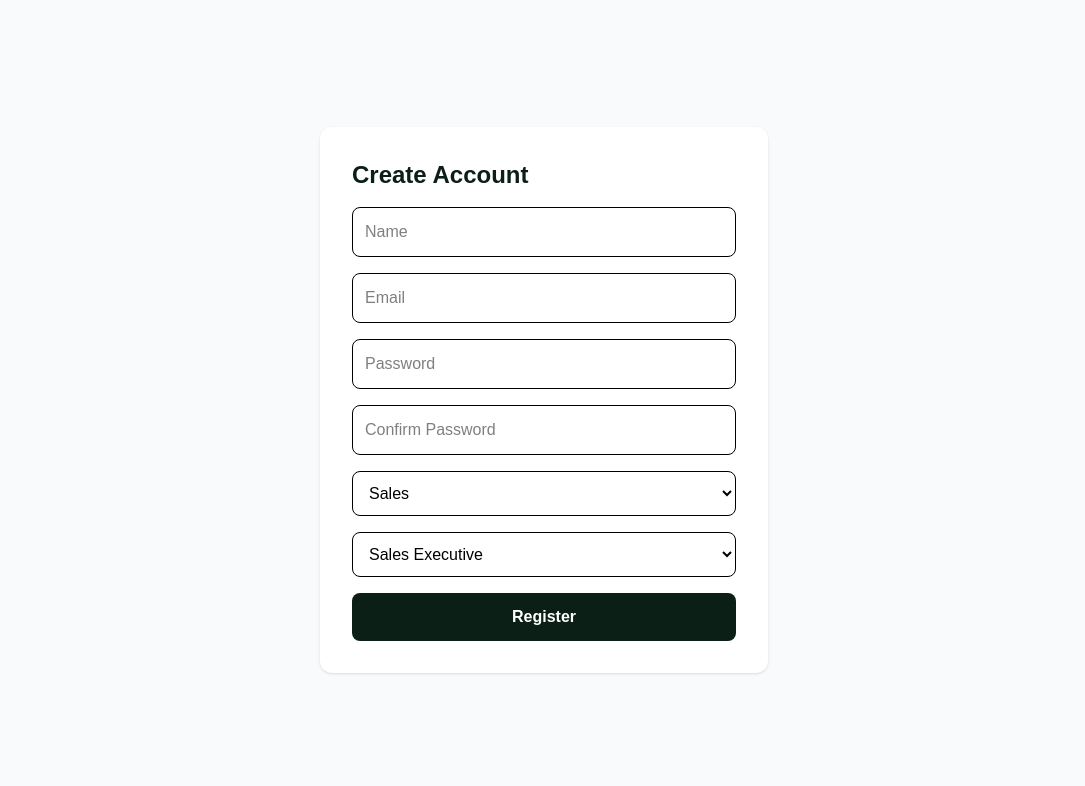
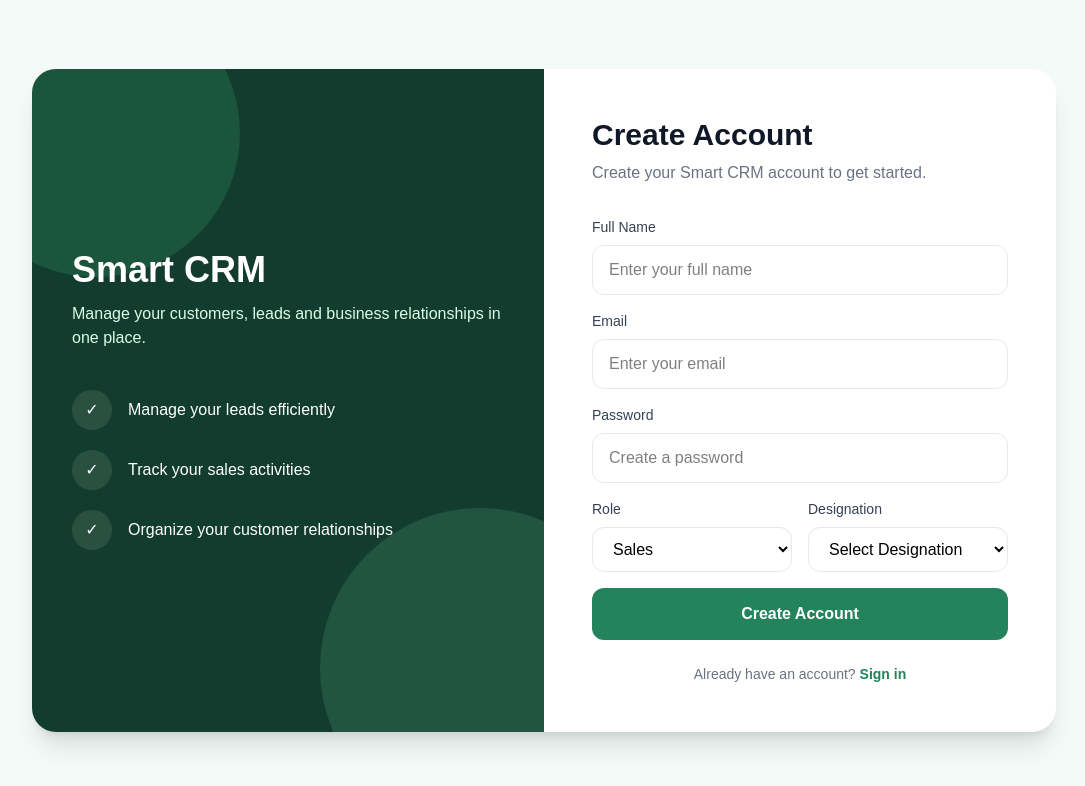
Before and after one commit to simranbist62/Smart-CRM, a Next.js app: page /register in a window 1280 px wide. Shown: the top 786 px of the page, without its empty margins (96-1181 px from the left). Built offline with nearby package versions, Linux system fonts and the light colour scheme.

Commit message:
Fix Login and register page

```diff
--- a/src/app/login/page.tsx
+++ b/src/app/login/page.tsx
@@ -1,113 +1,14 @@
-"use client";
-
-import Link from "next/link";
-import { useState } from "react";
-import { useRouter } from "next/navigation";
-import api from "@/src/api/api";
-import axios from "axios";
+import AuthLayout from "../../components/Auth/Authlayout";
+import LoginForm from "../../components/Auth/Loginform";
 
 export default function LoginPage() {
-  const router = useRouter();
-
-  const [form, setForm] = useState({
-    email: "",
-    password: "",
-  });
-
-  const [error, setError] = useState("");
-  const [loading, setLoading] = useState(false);
-
-  const handleSubmit = async (e: React.FormEvent) => {
-    e.preventDefault();
-
-    setError("");
-    setLoading(true);
-
-    try {
-      const response = await api.post("/auth/login", {
-        email: form.email,
-        password: form.password,
-      });
-
-      console.log("Login response:", response.data);
-      const token = response.data.data.token;
-
-      localStorage.setItem("token", token);
-
-      alert("Login successful");
-
-      // Redirect to dashboard
-      router.push("/dashboard");
-    } catch (error) {
-      console.error("Login failed:", error);
-
-      if (axios.isAxiosError(error)) {
-        setError(error.response?.data?.message || "Invalid email or password");
-      } else {
-        setError("Something went wrong");
-      }
-    } finally {
-      setLoading(false);
-    }
-  };
-
   return (
-    <div className="flex min-h-screen items-center justify-center bg-gray-50">
-      <form
-        onSubmit={handleSubmit}
-        className="w-full max-w-md space-y-4 rounded-xl bg-white p-8 shadow"
-      >
-        <h1 className="text-2xl font-bold text-[#0B1F16]">Login</h1>
-
-        {error && (
-          <p className="rounded-lg bg-red-50 p-3 text-sm text-red-600">
-            {error}
-          </p>
-        )}
-
-        <input
-          type="email"
-          placeholder="Email"
-          value={form.email}
-          onChange={(e) =>
-            setForm({
-              ...form,
-              email: e.target.value,
-            })
-          }
-          className="w-full rounded-lg border p-3 text-black"
-          required
-        />
-
-        <input
-          type="password"
-          placeholder="Password"
-          value={form.password}
-          onChange={(e) =>
-            setForm({
-              ...form,
-              password: e.target.value,
-            })
-          }
-          className="w-full rounded-lg border p-3 text-black"
-          required
-        />
-
-        <button
-          type="submit"
-          disabled={loading}
-          className="w-full rounded-lg bg-[#0B1F16] py-3 font-semibold text-white disabled:cursor-not-allowed disabled:opacity-50"
-        >
-          {loading ? "Logging in..." : "Login"}
-        </button>
-
-        <p className="text-sm text-gray-500">
-          Don't have an account?{" "}
-          <Link href="/register" className="font-semibold text-[#0B1F16]">
-            Register
-          </Link>
-        </p>
-      </form>
-    </div>
+    <AuthLayout
+      title="Welcome Back"
+      description="Sign in to access your Smart CRM account."
+      type="login"
+    >
+      <LoginForm />
+    </AuthLayout>
   );
 }
--- a/src/app/register/page.tsx
+++ b/src/app/register/page.tsx
@@ -1,127 +1,14 @@
-"use client";
-
-import { useState } from "react";
-import api from "../../api/api";
-import { useRouter } from "next/navigation";
+import AuthLayout from "../../components/Auth/Authlayout";
+import RegisterForm from "../../components/Auth/registerform";
 
 export default function RegisterPage() {
-  const router = useRouter();
-  const [form, setForm] = useState({
-    name: "",
-    email: "",
-    password: "",
-    confirmPassword: "",
-    role: "SALES",
-    designation: "Sales Executive",
-  });
-
-  const handleSubmit = async (e: React.FormEvent) => {
-    e.preventDefault();
-
-    if (form.password !== form.confirmPassword) {
-      alert("Passwords do not match");
-      return;
-    }
-
-    try {
-      const response = await api.post("/auth/register", {
-        name: form.name,
-        email: form.email,
-        password: form.password,
-        role: form.role,
-        designation: form.designation,
-      });
-      console.log("Register response:", response.data);
-      alert("Registered Successfully");
-      router.push("/login");
-    } catch (error: any) {
-      console.error(
-        "Registration failed",
-        error.response?.data || error.message,
-      );
-
-      alert(error.response?.data?.message || "Registration failed");
-    }
-  };
-
   return (
-    <div className="flex min-h-screen items-center justify-center bg-gray-50">
-      <form
-        onSubmit={handleSubmit}
-        className="w-full max-w-md space-y-4 rounded-xl bg-white p-8 shadow"
-      >
-        <h1 className="text-2xl font-bold text-[#0B1F16]">Create Account</h1>
-
-        <input
-          type="text"
-          placeholder="Name"
-          value={form.name}
-          onChange={(e) => setForm({ ...form, name: e.target.value })}
-          className="w-full rounded-lg border p-3 text-black"
-          required
-        />
-
-        <input
-          type="email"
-          placeholder="Email"
-          value={form.email}
-          onChange={(e) => setForm({ ...form, email: e.target.value })}
-          className="w-full rounded-lg border p-3 text-black"
-          required
-        />
-
-        <input
-          type="password"
-          placeholder="Password"
-          value={form.password}
-          onChange={(e) => setForm({ ...form, password: e.target.value })}
-          className="w-full rounded-lg border p-3 text-black"
-          required
-        />
-
-        <input
-          type="password"
-          placeholder="Confirm Password"
-          value={form.confirmPassword}
-          onChange={(e) =>
-            setForm({ ...form, confirmPassword: e.target.value })
-          }
-          className="w-full rounded-lg border p-3 text-black"
-          required
-        />
-
-        <select
-          value={form.role}
-          onChange={(e) => setForm({ ...form, role: e.target.value })}
-          className="w-full rounded-lg border p-3 text-black"
-          required
-        >
-          <option value="">Select Role</option>
-          <option value="SALES">Sales</option>
-          <option value="MANAGER">Manager</option>
-          <option value="ADMIN">Admin</option>
-        </select>
-
-        <select
-          value={form.designation}
-          onChange={(e) => setForm({ ...form, designation: e.target.value })}
-          className="w-full rounded-lg border p-3 text-black"
-          required
-        >
-          <option value="">Select Designation</option>
-          <option value="Sales Executive">Sales Executive</option>
-          <option value="Sales Manager">Sales Manager</option>
-          <option value="Sales Representative">Sales Representative</option>
-          <option value="CRM Administrator">CRM Administrator</option>
-        </select>
-
-        <button
-          type="submit"
-          className="w-full rounded-lg bg-[#0B1F16] py-3 font-semibold text-white"
-        >
-          Register
-        </button>
-      </form>
-    </div>
+    <AuthLayout
+      title="Create Account"
+      description="Create your Smart CRM account to get started."
+      type="register"
+    >
+      <RegisterForm />
+    </AuthLayout>
   );
 }
--- a/src/components/Auth/Authlayout.tsx
+++ b/src/components/Auth/Authlayout.tsx
@@ -19,22 +19,18 @@ export default function AuthLayout({
   return (
     <main className="min-h-screen bg-[#f4faf7] flex items-center justify-center p-6">
       <div className="w-full max-w-5xl min-h-[600px] bg-white rounded-3xl shadow-xl overflow-hidden flex">
-
         {/* Left Side */}
         <div className="hidden md:flex md:w-1/2 bg-[#123c2d] relative overflow-hidden items-center justify-center p-10">
-
           <div className="absolute w-72 h-72 rounded-full bg-[#2f8f68] opacity-30 -top-20 -left-20" />
           <div className="absolute w-80 h-80 rounded-full bg-[#65b891] opacity-20 -bottom-24 -right-24" />
 
           <div className="relative z-10 text-white">
             <div className="mb-10">
-              <h1 className="text-4xl font-bold">
-                Smart CRM
-              </h1>
+              <h1 className="text-4xl font-bold">Smart CRM</h1>
 
               <p className="mt-3 text-green-100">
-                Manage your customers, leads and business
-                relationships in one place.
+                Manage your customers, leads and business relationships in one
+                place.
               </p>
             </div>
 
@@ -66,15 +62,10 @@ export default function AuthLayout({
         {/* Right Side */}
         <div className="w-full md:w-1/2 flex items-center justify-center p-8 md:p-12">
           <div className="w-full max-w-md">
+            <div className="mb-8">
+              <h2 className="text-3xl font-bold text-gray-900">{title}</h2>
 
-            <div className="mb-8">
-              <h2 className="text-3xl font-bold text-gray-900">
-                {title}
-              </h2>
-
-              <p className="text-gray-500 mt-2">
-                {description}
-              </p>
+              <p className="text-gray-500 mt-2">{description}</p>
             </div>
 
             {children}
--- a/src/components/Auth/registerform.tsx
+++ b/src/components/Auth/registerform.tsx
@@ -28,22 +28,15 @@ export default function RegisterForm() {
         email,
         password,
         role,
-        designation
+        designation,
       );
 
       localStorage.setItem("token", result.data.token);
-      localStorage.setItem(
-        "user",
-        JSON.stringify(result.data.user)
-      );
+      localStorage.setItem("user", JSON.stringify(result.data.user));
 
-      router.push("/dashboard");
+      router.push("/login");
     } catch (error) {
-      setError(
-        error instanceof Error
-          ? error.message
-          : "Registration failed"
-      );
+      setError(error instanceof Error ? error.message : "Registration failed");
     } finally {
       setLoading(false);
     }
@@ -51,7 +44,7 @@ export default function RegisterForm() {
 
   return (
     <form onSubmit={handleSubmit} className="space-y-4">
-
+      {/* Full Name */}
       <div>
         <label className="block text-sm font-medium text-gray-700 mb-2">
           Full Name
@@ -63,10 +56,11 @@ export default function RegisterForm() {
           onChange={(event) => setName(event.target.value)}
           placeholder="Enter your full name"
           required
-          className="w-full rounded-xl border border-gray-200 px-4 py-3 outline-none focus:border-[#23845c] focus:ring-2 focus:ring-[#23845c]/20"
+          className="w-full rounded-xl border border-gray-200 px-4 py-3 outline-none focus:border-[#23845c] focus:ring-2 focus:ring-[#23845c]/20 text-black"
         />
       </div>
 
+      {/* Email */}
       <div>
         <label className="block text-sm font-medium text-gray-700 mb-2">
           Email
@@ -78,10 +72,11 @@ export default function RegisterForm() {
           onChange={(event) => setEmail(event.target.value)}
           placeholder="Enter your email"
           required
-          className="w-full rounded-xl border border-gray-200 px-4 py-3 outline-none focus:border-[#23845c] focus:ring-2 focus:ring-[#23845c]/20"
+          className="w-full rounded-xl border border-gray-200 px-4 py-3 outline-none focus:border-[#23845c] focus:ring-2 focus:ring-[#23845c]/20 text-black"
         />
       </div>
 
+      {/* Password */}
       <div>
         <label className="block text-sm font-medium text-gray-700 mb-2">
           Password
@@ -93,11 +88,13 @@ export default function RegisterForm() {
           onChange={(event) => setPassword(event.target.value)}
           placeholder="Create a password"
           required
-          className="w-full rounded-xl border border-gray-200 px-4 py-3 outline-none focus:border-[#23845c] focus:ring-2 focus:ring-[#23845c]/20"
+          className="w-full rounded-xl border border-gray-200 px-4 py-3 outline-none focus:border-[#23845c] focus:ring-2 focus:ring-[#23845c]/20 text-black"
         />
       </div>
 
+      {/* Role + Designation */}
       <div className="grid grid-cols-2 gap-4">
+        {/* Role */}
         <div>
           <label className="block text-sm font-medium text-gray-700 mb-2">
             Role
@@ -106,37 +103,43 @@ export default function RegisterForm() {
           <select
             value={role}
             onChange={(event) => setRole(event.target.value)}
-            className="w-full rounded-xl border border-gray-200 px-4 py-3 outline-none focus:border-[#23845c]"
+            className="w-full rounded-xl border border-gray-200 px-4 py-3 outline-none focus:border-[#23845c] text-black"
           >
             <option value="SALES">Sales</option>
             <option value="MANAGER">Manager</option>
+            <option value="ADMIN">Admin</option>
           </select>
         </div>
 
+        {/* Designation */}
         <div>
           <label className="block text-sm font-medium text-gray-700 mb-2">
             Designation
           </label>
 
-          <input
-            type="text"
+          <select
             value={designation}
-            onChange={(event) =>
-              setDesignation(event.target.value)
-            }
-            placeholder="Sales Executive"
+            onChange={(event) => setDesignation(event.target.value)}
+            className="w-full rounded-xl border border-gray-200 px-4 py-3 outline-none focus:border-[#23845c] text-black"
             required
-            className="w-full rounded-xl border border-gray-200 px-4 py-3 outline-none focus:border-[#23845c] focus:ring-2 focus:ring-[#23845c]/20"
-          />
+          >
+            <option value="">Select Designation</option>
+            <option value="Sales Executive">Sales Executive</option>
+            <option value="Sales Manager">Sales Manager</option>
+            <option value="Sales Representative">Sales Representative</option>
+            <option value="CRM Administrator">CRM Administrator</option>
+          </select>
         </div>
       </div>
 
+      {/* Error */}
       {error && (
         <div className="rounded-lg bg-red-50 border border-red-200 px-4 py-3 text-sm text-red-600">
           {error}
         </div>
       )}
 
+      {/* Submit */}
       <button
         type="submit"
         disabled={loading}
```
Also changed, not shown: src/components/Auth/Loginform.tsx (+2 -10 lines).
